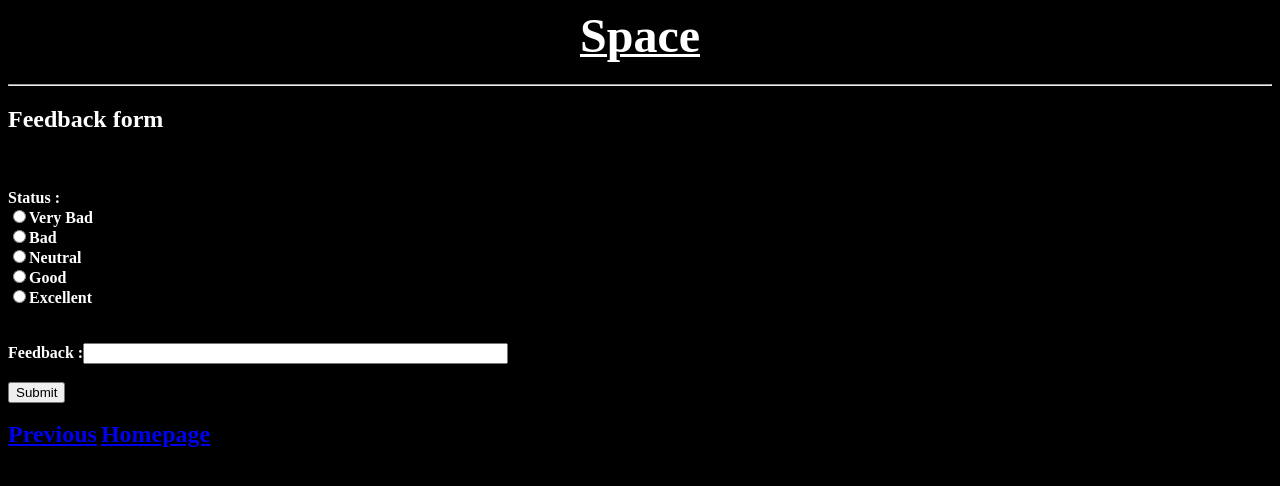
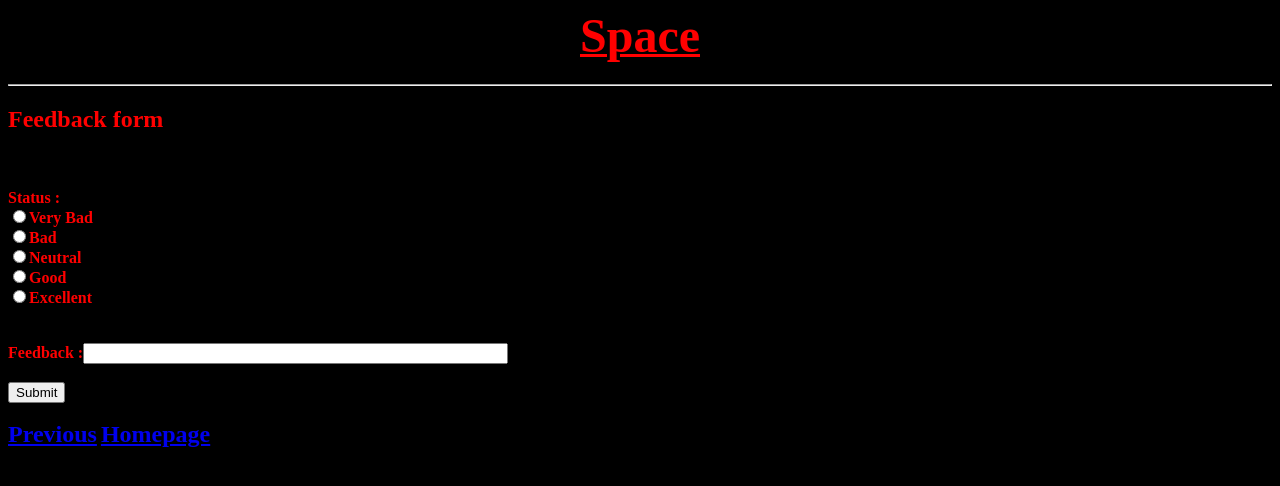
Before and after one commit to Arjuncodr/Classwork5-8-Homework.github.io, a plain HTML site: page index 2.html in a window 1280 px wide. Drawn offline with Linux system fonts and the light colour scheme.

Commit message:
Update index 2.html

```diff
--- a/index 2.html
+++ b/index 2.html
@@ -1,5 +1,9 @@
 <html>
-<head></head>
+<head>
+<style>
+b{color:red}
+</style>
+</head>
 <title>Feedback</title>
 <body bgcolor="Black" text="white">
 <b><u><h1><center><font face="Agency FB" font size="10">Space</font></h1></u></h1></center>
```
